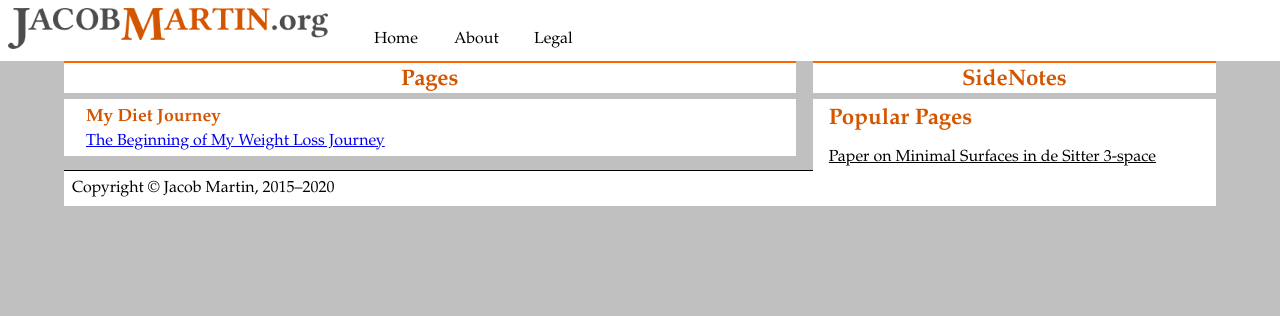
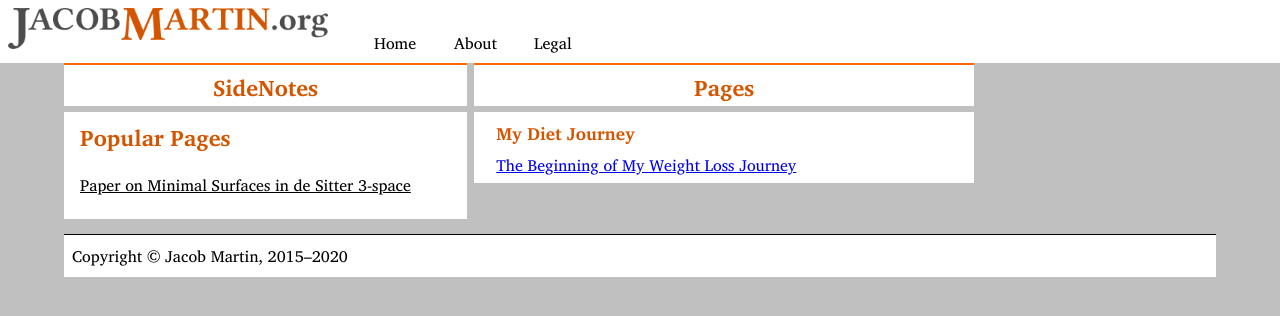
Before and after one commit to martinjacobd/website, a Jekyll site: the page built from index.html, in a window 1280 px wide. Shown: the top 316 px of the page. Built offline with Jekyll 4.4.1, drawn with Linux system fonts in a browser that asks for light colours.

Commit message:
changed stylesheet

```diff
--- a/_includes/footer.html
+++ b/_includes/footer.html
@@ -1,13 +1,5 @@
 </section>
-<section class="column" id="sidecolumn">
-  <header><h2><a>SideNotes</a></h2></header>
-  <aside>
-    <header><h2>Popular Pages</h2></header>
-    <ul>
-      <li><a href="/math/paper.html">Paper on Minimal Surfaces in de Sitter 3-space</a></li>
-    </ul>
-  </aside>
-</section>
+
 <footer>
   <p>Copyright &copy; Jacob Martin, 2015&ndash;2020</p>
 </footer>
--- a/_includes/header.html
+++ b/_includes/header.html
@@ -7,8 +7,8 @@
 	<link rel="stylesheet" type="text/css" href="/css/screen.css"
 		  media="only screen and (min-width: 481px)" />
 	<link rel="stylesheet" type="text/css" href="/css/small.css"
-		  media="only screen and (max-width: 480px),
-				 only screen and (min-width: 560px) and (max-width: 1136px) and (-webkit-min-device-pixel-ratio: 2)" />
+		  media="only screen and (max-device-width: 480px),
+				 only screen and (min-device-width: 560px) and (max-device-width: 1136px) and (-webkit-min-device-pixel-ratio: 2)" />
 	<link rel="shortcut icon" type="image/x-icon" href="/favicon.png" />
 	<link rel="icon" type="image/x-icon" href="/favicon.png" />
 	{% if page.math %}<script type="text/javascript" src="http://cdn.mathjax.org/mathjax/latest/MathJax.js?config=TeX-AMS-MML_HTMLorMML"></script>{% endif %}
@@ -33,4 +33,13 @@
 	  <div style="clear: both;"></div>
 	</header>
 	<div id="lowerpage">
+	<section class="column" id="sidecolumn">
+	  <header><h2><a>SideNotes</a></h2></header>
+	  <aside>
+	    <header><h2>Popular Pages</h2></header>
+	    <ul>
+	      <li><a href="/math/paper.html">Paper on Minimal Surfaces in de Sitter 3-space</a></li>
+	    </ul>
+	  </aside>
+	</section>
 	  <section id="content">
--- a/css/main.css
+++ b/css/main.css
@@ -1,5 +1,34 @@
 /* The following file is released under the CC0 license available at
    http://creativecommons.org/publicdomain/zero/1.0/ */
+
+/* use Charis SIL - Regular in .woff format */
+@font-face {
+  font-family: CharisSILW;
+  src: url(/fonts/CharisSIL-R.woff2) format('woff2'),
+       url(/fonts/CharisSIL-R.woff)  format('woff');
+}
+/* use Charis SIL - Italic in .woff format */
+@font-face {
+  font-family: CharisSILW;
+  font-style: italic;
+  src: url(/fonts/CharisSIL-I.woff2) format('woff2'),
+       url(/fonts/CharisSIL-I.woff)  format('woff');
+}
+
+@font-face {
+	font-family: CharisSILW;
+	font-weight: bold;
+	src: url(/fonts/CharisSIL-B.woff2) format('woff2'),
+	     url(/fonts/CharisSIL-B.woff)  format('woff');
+}
+
+@font-face {
+	font-family: CharisSILW;
+	font-weight: bold;
+	font-style: italic;
+	src: url(/fonts/CharisSIL-BI.woff2) format('woff2'),
+	     url(/fonts/CharisSIL-BI.woff)  format('woff');
+}
 
 article, section, nav, aside, div, footer {
 	margin: 0;
@@ -32,7 +61,7 @@ body {
     background-color: silver;
     margin: 0;
     padding: 0;
-    font-family: "Palatino Linotype", "Book Antiqua", Palatino, Georgia, Times, "Times New Roman", serif;
+    font-family: CharisSILW, "Palatino Linotype", "Book Antiqua", Palatino, Georgia, Times, "Times New Roman", serif;
 }
 
 .afterquote {
--- a/css/screen.css
+++ b/css/screen.css
@@ -13,13 +13,13 @@
 #content {
 	float: left;
 	width: 63.5%;
-	margin: 0;
-	padding: 0;
-	display: block;
+	max-width: 500px;
+	margin-left: 7px;
+	margin-top: 0;
 }
 #sidecolumn {
-	position: absolute;
-	right: 0;
+	float: left;
+	left: 0;
 	width: 35%;
 }
 .footdiv {
```
Also changed, not shown: fonts/CharisSIL-B.woff (added), fonts/CharisSIL-B.woff2 (added), fonts/CharisSIL-BI.woff (added), fonts/CharisSIL-BI.woff2 (added), fonts/CharisSIL-I.woff (added), fonts/CharisSIL-I.woff2 (added), fonts/CharisSIL-R.woff (added), fonts/CharisSIL-R.woff2 (added), 5 other files.
